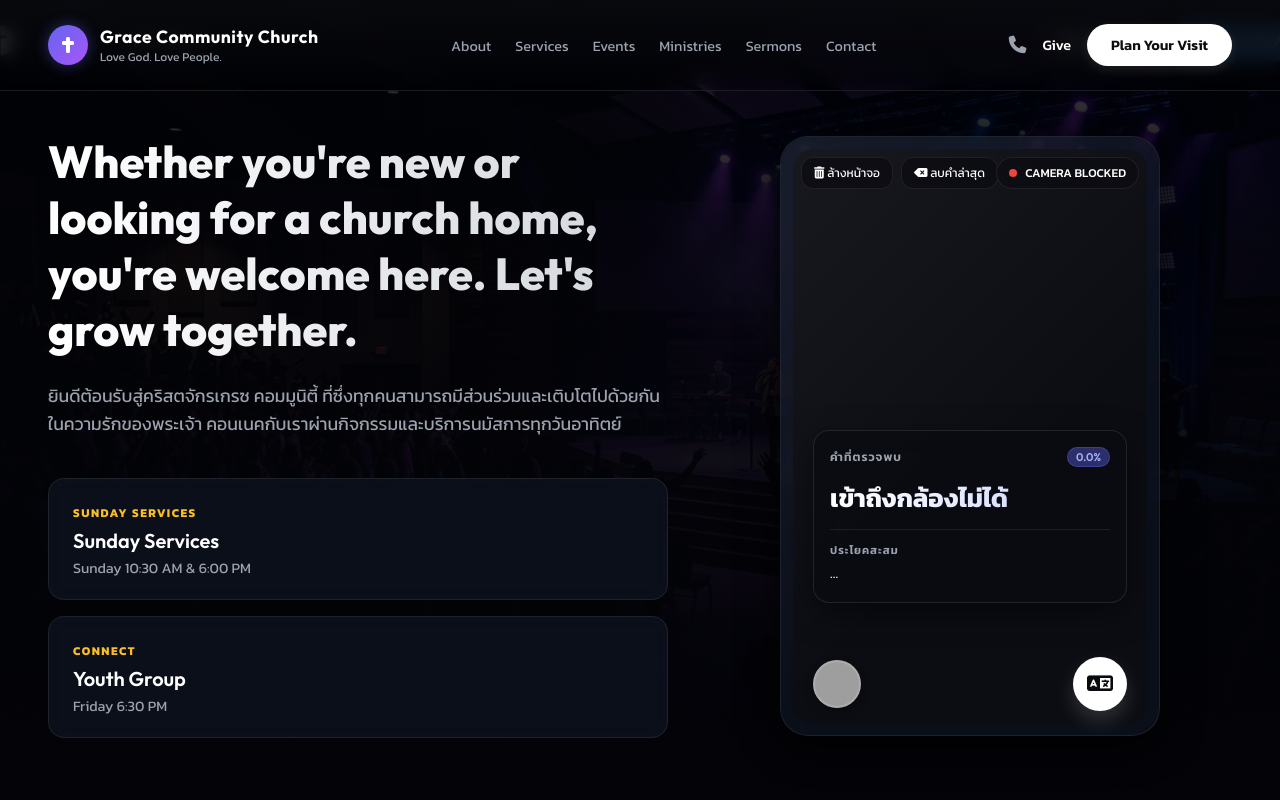
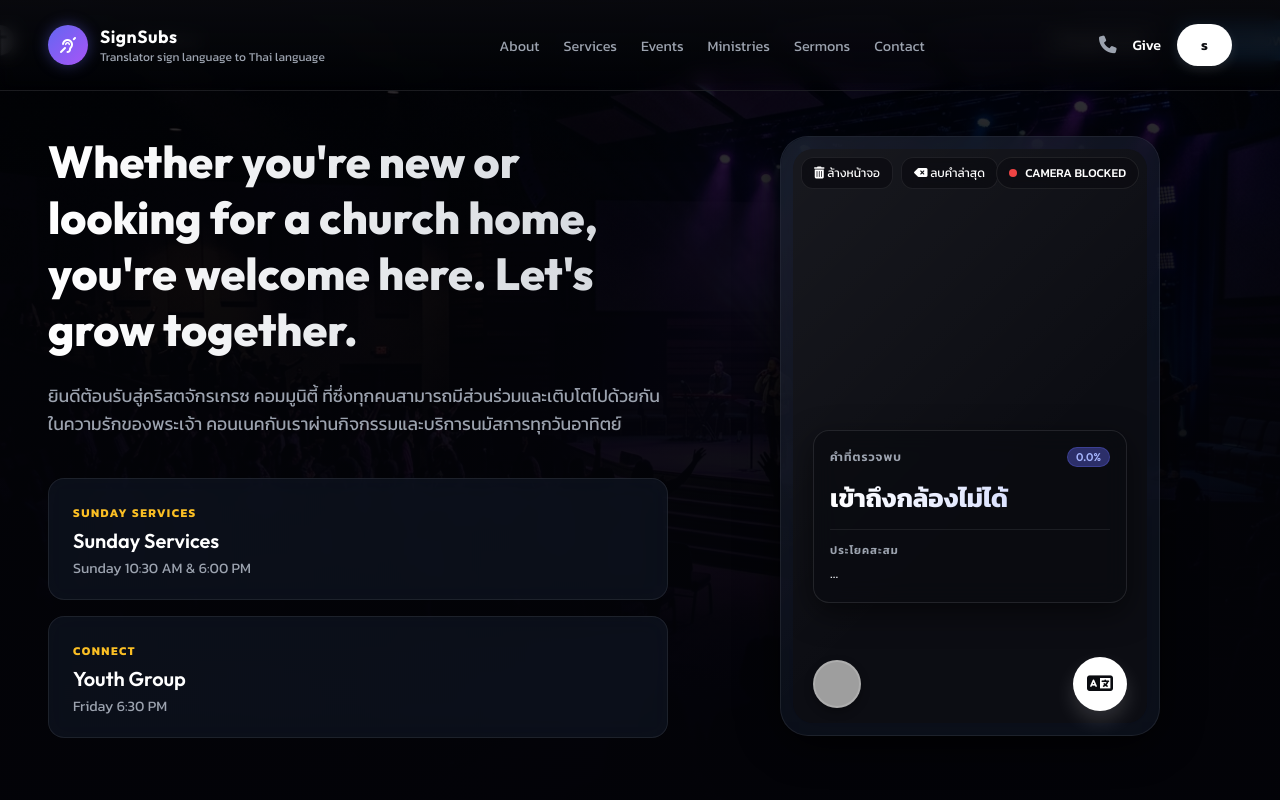
Before and after one commit to phacharapetchumporn-alt/AI_project, a Python web app: template web/templates/index.html in a window 1280 px wide. Run offline with Jinja, Linux system fonts and the light colour scheme; the template is opened without the code that fills it, so the values that code supplies are empty; grey boxes are pictures that could not be loaded.

Commit message:
feat: add index template and update machine learning model artifacts for sign language translation

```diff
--- a/web/templates/index.html
+++ b/web/templates/index.html
@@ -6,7 +6,7 @@
     <meta name="viewport" content="width=device-width, initial-scale=1.0">
     <meta name="description"
         content="Grace Community Church - ระบบแปลภาษามือเรียลไทม์อัจฉริยะด้วยเทคโนโลยี Bi-LSTM และ MediaPipe เพื่อการสื่อสารอย่างไร้รอยต่อ">
-    <title>Grace Community Church - Real-time Sign Language Translator</title>
+    <title>SignSubs - Real-time Sign Language Translator</title>
     <link rel="stylesheet" href="../static/css/style.css">
     <!-- FontAwesome for Icons -->
     <link rel="stylesheet" href="https://cdnjs.cloudflare.com/ajax/libs/font-awesome/6.4.0/css/all.min.css">
@@ -20,11 +20,11 @@
     <header>
         <div class="logo-container">
             <div class="logo-icon">
-                <i class="fa-solid fa-cross"></i>
+                <i class="fa-solid fa-ear-deaf"></i>
             </div>
             <div class="logo-text">
-                <h1 id="main-title">Grace Community Church</h1>
-                <p>Love God. Love People.</p>
+                <h1 id="main-title">SignSubs</h1>
+                <p>Translator sign language to Thai language</p>
             </div>
         </div>
         <nav aria-label="Main Navigation">
@@ -40,7 +40,7 @@
         <div class="header-actions">
             <button class="phone-btn" id="btn-phone" aria-label="Call Church"><i class="fa-solid fa-phone"></i></button>
             <button class="give-btn" id="btn-give">Give</button>
-            <button class="action-btn" id="btn-plan">Plan Your Visit</button>
+            <button class="action-btn" id="btn-plan">s</button>
         </div>
     </header>
 
```
Also changed, not shown: 2 other files.
